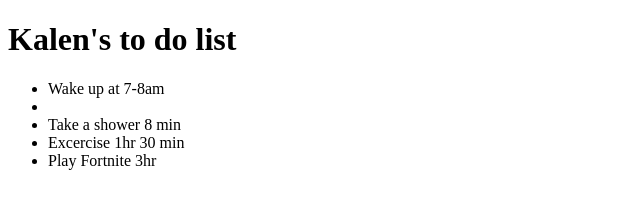
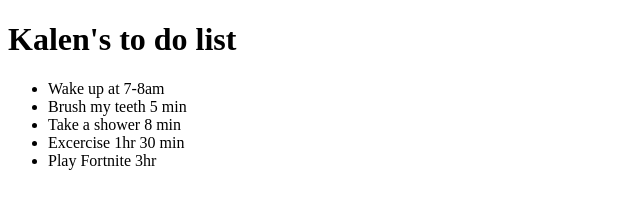
Before and after one commit to kahanshaw/todo_list_front_end, a plain HTML site: page index.html in a window 1280 px wide. Shown: the whole page, without its empty margins (0-640 px from the left). Drawn offline with Linux system fonts and the light colour scheme.

Commit message:
Tagged remaining content in index.html

```diff
--- a/index.html
+++ b/index.html
@@ -9,7 +9,7 @@
 
         <ul>
         <li>Wake up at 7-8am</li>
-        <li><Brush my teeth 5 min</li></Brush>
+        <li>Brush my teeth 5 min</li>
         <li>Take a shower 8 min</li>
         <li>Excercise 1hr 30 min</li>
         <li>Play Fortnite 3hr</li>
```
